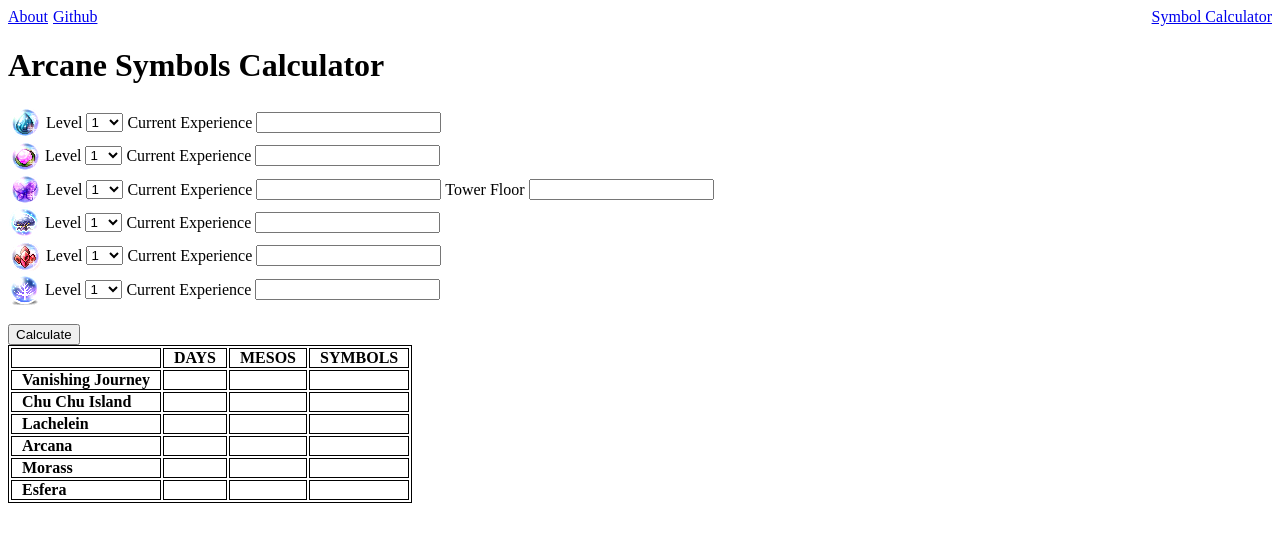
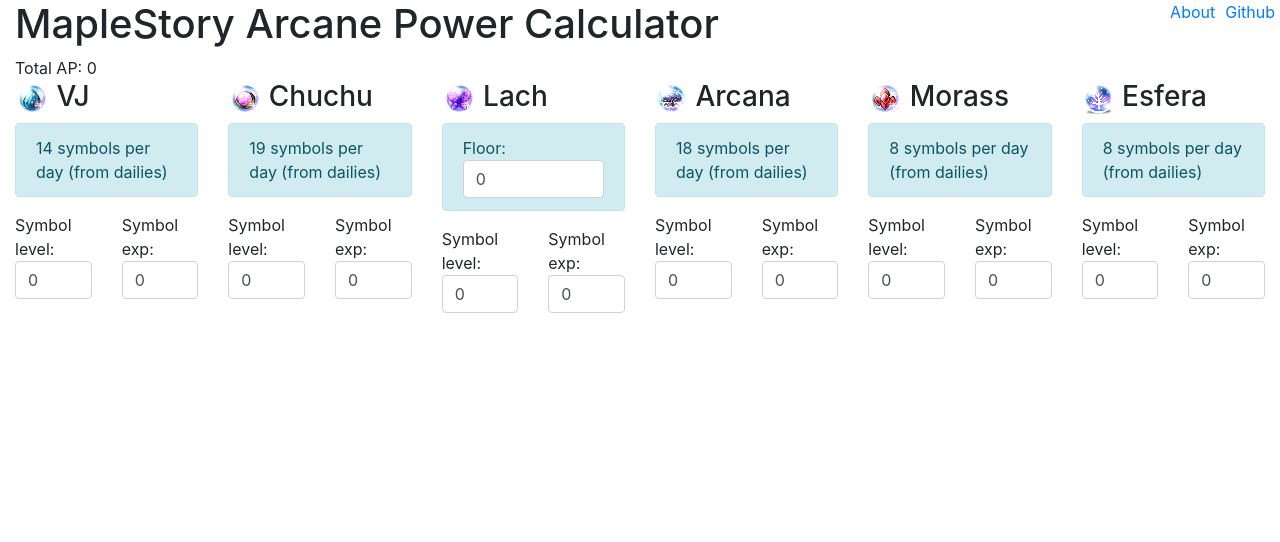
Before and after one commit to rontieu/Arcane-Symbol-Calculator, a PHP site: page / in a window 1280 px wide. Shown: the top 542 px of the page. Run offline with PHP 8.4, Linux system fonts and the light colour scheme; some libraries are stand-ins or nearby versions.

Commit message:
updated layout with bootstrap

```diff
--- a/index.html
+++ b/index.html
@@ -1,248 +1,223 @@
 <!DOCTYPE html>
-<html>
+<html lang="en">
   <head>
-	<title>Arcane Symbols Calculator</title>
+    <meta charset="utf-8">
+    <link rel="stylesheet" href="https://stackpath.bootstrapcdn.com/bootstrap/4.3.1/css/bootstrap.min.css" integrity="sha384-ggOyR0iXCbMQv3Xipma34MD+dH/1fQ784/j6cY/iJTQUOhcWr7x9JvoRxT2MZw1T" crossorigin="anonymous">
     <link rel="stylesheet" type="text/css" href="style.css">
-</head>
-<body>
-	<header>
+    <link rel="apple-touch-icon" sizes="180x180" href="/apple-touch-icon.png">
+    <link rel="icon" type="image/png" sizes="32x32" href="/favicon-32x32.png">
+    <link rel="icon" type="image/png" sizes="16x16" href="/favicon-16x16.png">
+    <link rel="manifest" href="/site.webmanifest">
+
   <div id="header-e1">
+      <a href="https://github.com/rontieu/arcane-symbol-calculator">Github</a>
+  </div>
+  <div id="header-e2">
       <a href="./about.html">About</a>
   </div>
-	<div id="header-e3">
-   		<a href="#">Symbol Calculator</a>
+
+    <div ng-app="symbolsApp" ng-controller="symbolsCtrl">
+      <div class="container-fluid">
+        <h1>MapleStory Arcane Power Calculator</h1>
+          Total AP: {{ totalAP() }}
+</head>
+
+
+  <div class="row">
+
+  <!-- Vanishing Journey -->
+  <div class="col-xl-2 col-lg-3 col-md-4 col-sm-6 col-xs-12">
+    <h3><img src="img/vjsymbol.png" /> VJ</h3>
+    <p class="alert alert-info">14 symbols per day (from dailies)</p>
+    <div class="row">
+    <div class="col-md-6">
+      Symbol level:
+      <input ng-model="symbols.vj.level" type="number"  class="form-control symbol-input" placeholder="Symbol level"/>
       </div>
-	<div id="header-e2">
-  		<a href="https://github.com/rontieu/arcane-symbol-calculator">Github</a>
+      <div class="col-md-6">
+        Symbol exp:
+        <input ng-model="symbols.vj.exp" type="number" class="form-control symbol-input" placeholder="Symbol EXP" />
       </div>
-	</header>
-
-	<h1>Arcane Symbols Calculator</h1>
-	<div id="Symbol" style="text-align: left">
-  		<img style="vertical-align:middle" src="img/vjsymbol.png" alt="">
-  		<span style="vertical-align:middle">Level</span>
-  		<select name="symbollevel" required="true" style="vertical-align:middle" class="input" id = "vjlvl">
-  		  	<option value="1">1</option>
- 			<option value="2">2</option>
-  			<option value="3">3</option>
-  			<option value="4">4</option>
-  			<option value="5">5</option>
-  			<option value="6">6</option>
-  			<option value="7">7</option>
-  			<option value="8">8</option>
-  			<option value="9">9</option>
-  			<option value="10">10</option>
-  			<option value="11">11</option>
-  			<option value="12">12</option>
-  			<option value="13">13</option>
-  			<option value="14">14</option>
-  			<option value="15">15</option>
-  			<option value="16">16</option>
-  			<option value="17">17</option>
-  			<option value="18">18</option>
-  			<option value="19">19</option>
-  			<option value="20">20</option>
-  		</select>
-  		<span style="vertical-align:middle">Current Experience</span>
-  		<input style="vertical-align:middle" type="text" name="field1" required="true" class="input" maxlength="3" id = "vjexp"/>
+    </div>
+    <br />
+    <table class="table table-striped" ng-show="symbols.vj.level > 0 && symbols.vj.level <= 20">
+      <tr>
+        <th>Level</th>
+        <th>Exp</th>
+        <th>Days left</th>
+      </tr>
+      <tr ng-repeat="(i, exp) in symbol.exp" ng-show="(i+1) > symbols.vj.level">
+        <td>{{ i + 1 }}</td>
+        <td>{{ exp }}</td>
+        <td>{{ Math.ceil((exp - cummulativeExp(symbols.vj)) / symbols.vj.perDay) }}</td>
+      </tr>
+    </table>
   </div>
 
-	<div id="Symbol" style="text-align: left">
-  		<img style="vertical-align:middle" src="img/chuchusymbol.png" alt="">
-  		<span style="vertical-align:middle">Level</span>
-  		<select name="symbollevel" required="true" style="vertical-align:middle" class="input" id = "chuchulvl">
-  		  	<option value="1">1</option>
- 			<option value="2">2</option>
-  			<option value="3">3</option>
-  			<option value="4">4</option>
-  			<option value="5">5</option>
-  			<option value="6">6</option>
-  			<option value="7">7</option>
-  			<option value="8">8</option>
-  			<option value="9">9</option>
-  			<option value="10">10</option>
-  			<option value="11">11</option>
-  			<option value="12">12</option>
-  			<option value="13">13</option>
-  			<option value="14">14</option>
-  			<option value="15">15</option>
-  			<option value="16">16</option>
-  			<option value="17">17</option>
-  			<option value="18">18</option>
-  			<option value="19">19</option>
-  			<option value="20">20</option>
-  		</select>
-  		<span style="vertical-align:middle">Current Experience</span>
-  		<input style="vertical-align:middle" type="text" name="field1" required="true" class="input" maxlength="3" id = "chuchuexp"/>
+  <!-- Chu Chu Island -->
+  <div class="col-xl-2 col-lg-3 col-md-4 col-sm-6 col-xs-12">
+    <h3><img src="img/chuchusymbol.png" /> Chuchu</h3>
+    <p class="alert alert-info">19 symbols per day (from dailies)</p>
+    <div class="row">
+    <div class="col-md-6">
+      Symbol level:
+      <input ng-model="symbols.chuchu.level" type="number"  class="form-control symbol-input" placeholder="Symbol level"/>
+      </div>
+      <div class="col-md-6">
+        Symbol exp:
+        <input ng-model="symbols.chuchu.exp" type="number" class="form-control symbol-input" placeholder="Symbol EXP" />
+      </div>
+    </div>
+    <br />
+    <table class="table table-striped" ng-show="symbols.chuchu.level > 0 && symbols.chuchu.level <= 20">
+      <tr>
+        <th>Level</th>
+        <th>Exp</th>
+        <th>Days left</th>
+      </tr>
+      <tr ng-repeat="(i, exp) in symbol.exp" ng-show="(i+1) > symbols.chuchu.level">
+        <td>{{ i + 1 }}</td>
+        <td>{{ exp }}</td>
+        <td>{{ Math.ceil((exp - cummulativeExp(symbols.chuchu)) / symbols.chuchu.perDay) }}</td>
+      </tr>
+    </table>
   </div>
 
-	<div id="Symbol" style="text-align: left">
-  		<img style="vertical-align:middle" src="img/lachsymbol.png" alt="">
-  		<span style="vertical-align:middle">Level</span>
-  		<select name="symbollevel" required="true" style="vertical-align:middle" class="input" id = "lachlvl">
-  		  	<option value="1">1</option>
- 			<option value="2">2</option>
-  			<option value="3">3</option>
-  			<option value="4">4</option>
-  			<option value="5">5</option>
-  			<option value="6">6</option>
-  			<option value="7">7</option>
-  			<option value="8">8</option>
-  			<option value="9">9</option>
-  			<option value="10">10</option>
-  			<option value="11">11</option>
-  			<option value="12">12</option>
-  			<option value="13">13</option>
-  			<option value="14">14</option>
-  			<option value="15">15</option>
-  			<option value="16">16</option>
-  			<option value="17">17</option>
-  			<option value="18">18</option>
-  			<option value="19">19</option>
-  			<option value="20">20</option>
-  		</select>
-  		<span style="vertical-align:middle">Current Experience</span>
-  		<input style="vertical-align:middle" type="text" name="field1" required="true" class="input" maxlength="3" id = "lachexp"/>
-  		<span style="vertical-align:middle">Tower Floor</span>
-  		<input style="vertical-align:middle" type="text" name="field1" required="true" class="input" maxlength="3" id = "lachfloor"/>
+  <!-- Lachelein -->
+  <div class="col-xl-2 col-lg-3 col-md-4 col-sm-6 col-xs-12">
+    <h3><img src="img/lachsymbol.png" /> Lach</h3>
+    <div class="alert alert-info form-group">
+      Floor:
+      <input ng-model="symbols.lach.floor" type="number" class="form-control input-sm" id="inputsm" placeholder="Symbol level"/>
     </div>
 
-	<div id="Symbol" style="text-align: left">
-  		<img style="vertical-align:middle" src="img/arcanasymbol.png" alt="">
-  		<span style="vertical-align:middle">Level</span>
-  		<select name="symbollevel" required="true" style="vertical-align:middle" class="input" id = "arcanalvl">
-  		  	<option value="1">1</option>
- 			<option value="2">2</option>
-  			<option value="3">3</option>
-  			<option value="4">4</option>
-  			<option value="5">5</option>
-  			<option value="6">6</option>
-  			<option value="7">7</option>
-  			<option value="8">8</option>
-  			<option value="9">9</option>
-  			<option value="10">10</option>
-  			<option value="11">11</option>
-  			<option value="12">12</option>
-  			<option value="13">13</option>
-  			<option value="14">14</option>
-  			<option value="15">15</option>
-  			<option value="16">16</option>
-  			<option value="17">17</option>
-  			<option value="18">18</option>
-  			<option value="19">19</option>
-  			<option value="20">20</option>
-  		</select>
-  		<span style="vertical-align:middle">Current Experience</span>
-  		<input style="vertical-align:middle" type="text" name="field1" required="true" class="input" maxlength="3" id = "arcanaexp"/>
+    <div class="row">
+      <div class="col-sm-6">
+        Symbol level:
+        <input ng-model="symbols.lach.level" type="number" class="form-control" placeholder="Symbol level"/>
+      </div>
+      <div class="col-sm-6">
+        Symbol exp:
+        <input ng-model="symbols.lach.exp" type="number" class="form-control" placeholder="Symbol EXP" />
+      </div>
+    </div>
+    <br />
+    <table class="table table-striped" ng-show="symbols.lach.level > 0 && symbols.lach.level <= 20">
+      <tr>
+        <th>Level</th>
+        <th>Exp</th>
+        <th>Days left</th>
+      </tr>
+      <tr ng-repeat="(i, exp) in symbol.exp" ng-show="(i+1) > symbols.lach.level">
+        <td>{{ i + 1 }}</td>
+        <td>{{ exp }}</td>
+        <td>{{ Math.ceil((exp - cummulativeExp(symbols.lach)) / ((symbols.lach.floor*3/30)+5)) }}</td>
+      </tr>
+    </table>
   </div>
 
-	<div id="Symbol" style="text-align: left">
-  		<img style="vertical-align:middle" src="img/morasssymbol.png" alt="">
-  		<span style="vertical-align:middle">Level</span>
-  		<select name="symbollevel" required="true" style="vertical-align:middle" class="input" id = "morasslvl">
-  		  	<option value="1">1</option>
- 			<option value="2">2</option>
-  			<option value="3">3</option>
-  			<option value="4">4</option>
-  			<option value="5">5</option>
-  			<option value="6">6</option>
-  			<option value="7">7</option>
-  			<option value="8">8</option>
-  			<option value="9">9</option>
-  			<option value="10">10</option>
-  			<option value="11">11</option>
-  			<option value="12">12</option>
-  			<option value="13">13</option>
-  			<option value="14">14</option>
-  			<option value="15">15</option>
-  			<option value="16">16</option>
-  			<option value="17">17</option>
-  			<option value="18">18</option>
-  			<option value="19">19</option>
-  			<option value="20">20</option>
-  		</select>
-  		<span style="vertical-align:middle">Current Experience</span>
-  		<input style="vertical-align:middle" type="text" name="field1" required="true" class="input" maxlength="3" id = "morassexp"/>
+  <!-- Arcana -->
+  <div class="col-xl-2 col-lg-3 col-md-4 col-sm-6 col-xs-12">
+    <h3><img src="img/arcanasymbol.png" /> Arcana</h3>
+    <p class="alert alert-info">18 symbols per day (from dailies)</p>
+    <div class="row">
+    <div class="col-md-6">
+      Symbol level:
+      <input ng-model="symbols.arcana.level" type="number"  class="form-control symbol-input" placeholder="Symbol level"/>
+      </div>
+      <div class="col-md-6">
+        Symbol exp:
+        <input ng-model="symbols.arcana.exp" type="number" class="form-control symbol-input" placeholder="Symbol EXP" />
+      </div>
+    </div>
+    <br />
+    <table class="table table-striped" ng-show="symbols.arcana.level > 0 && symbols.arcana.level <= 20">
+      <tr>
+        <th>Level</th>
+        <th>Exp</th>
+        <th>Days left</th>
+      </tr>
+      <tr ng-repeat="(i, exp) in symbol.exp" ng-show="(i+1) > symbols.arcana.level">
+        <td>{{ i + 1 }}</td>
+        <td>{{ exp }}</td>
+        <td>{{ Math.ceil((exp - cummulativeExp(symbols.arcana)) / symbols.arcana.perDay) }}</td>
+      </tr>
+    </table>
   </div>
 
-	<div id="Symbol" style="text-align: left">
-  		<img style="vertical-align:middle" src="img/esferasymbol.png" alt="">
-  		<span style="vertical-align:middle">Level</span>
-  		<select name="symbollevel" required="true" style="vertical-align:middle" class="input" id = "esferalvl">
-  		  	<option value="1">1</option>
- 			<option value="2">2</option>
-  			<option value="3">3</option>
-  			<option value="4">4</option>
-  			<option value="5">5</option>
-  			<option value="6">6</option>
-  			<option value="7">7</option>
-  			<option value="8">8</option>
-  			<option value="9">9</option>
-  			<option value="10">10</option>
-  			<option value="11">11</option>
-  			<option value="12">12</option>
-  			<option value="13">13</option>
-  			<option value="14">14</option>
-  			<option value="15">15</option>
-  			<option value="16">16</option>
-  			<option value="17">17</option>
-  			<option value="18">18</option>
-  			<option value="19">19</option>
-  			<option value="20">20</option>
-  		</select>
-  		<span style="vertical-align:middle">Current Experience</span>
-  		<input style="vertical-align:middle" type="text" name="field1" required="true" class="input" maxlength="3" id = "esferaexp"/>
+  <!-- Morass -->
+  <div class="col-xl-2 col-lg-3 col-md-4 col-sm-6 col-xs-12">
+    <h3><img src="img/morasssymbol.png" /> Morass</h3>
+    <p class="alert alert-info">8 symbols per day (from dailies)</p>
+    <div class="row">
+    <div class="col-md-6">
+      Symbol level:
+      <input ng-model="symbols.morass.level" type="number"  class="form-control symbol-input" placeholder="Symbol level"/>
+      </div>
+      <div class="col-md-6">
+        Symbol exp:
+        <input ng-model="symbols.morass.exp" type="number" class="form-control symbol-input" placeholder="Symbol EXP" />
+      </div>
+    </div>
+    <br />
+    <table class="table table-striped" ng-show="symbols.morass.level > 0 && symbols.morass.level <= 20">
+      <tr>
+        <th>Level</th>
+        <th>Exp</th>
+        <th>Days left</th>
+      </tr>
+      <tr ng-repeat="(i, exp) in symbol.exp" ng-show="(i+1) > symbols.morass.level">
+        <td>{{ i + 1 }}</td>
+        <td>{{ exp }}</td>
+        <td>{{ Math.ceil((exp - cummulativeExp(symbols.morass)) / symbols.morass.perDay) }}</td>
+      </tr>
+    </table>
   </div>
 
-	<br>
-	<button id="enter">Calculate</button>
-	<br>
-
-<table id="table" style="border:1px solid black">
+  <!-- Esfera -->
+  <div class="col-xl-2 col-lg-3 col-md-4 col-sm-6 col-xs-12">
+    <h3><img src="img/esferasymbol.png" /> Esfera</h3>
+    <p class="alert alert-info">8 symbols per day (from dailies)</p>
+    <div class="row">
+    <div class="col-md-6">
+      Symbol level:
+      <input ng-model="symbols.esfera.level" type="number"  class="form-control symbol-input" placeholder="Symbol level"/>
+      </div>
+      <div class="col-md-6">
+        Symbol exp:
+        <input ng-model="symbols.esfera.exp" type="number" class="form-control symbol-input" placeholder="Symbol EXP" />
+      </div>
+    </div>
+    <br />
+    <table class="table table-striped" ng-show="symbols.esfera.level > 0 && symbols.esfera.level <= 20">
       <tr>
-	    <td><strong></strong></td>
-	    <td><strong>DAYS</strong></td>
-	    <td><strong>MESOS</strong></td>
-	    <td><strong>SYMBOLS</strong></td>
+        <th>Level</th>
+        <th>Exp</th>
+        <th>Days left</th>
       </tr>
- 	<tr>
-	    <td id = left><strong>Vanishing Journey</strong></td>
-	    <td></td>
-	    <td></td>
-	    <td></td>
- 	</tr>
- 	<tr>
-	    <td id = left><strong>Chu Chu Island</strong></td>
-	    <td></td>
-	    <td></td>
-	    <td></td>
-    </tr>
-    <tr>
-	    <td id = left><strong>Lachelein</strong></td>
-	    <td></td>
-	    <td></td>
-	    <td></td>
-    </tr>
-    <tr>
-	    <td id = left><strong>Arcana</strong></td>
-	    <td></td>
-	    <td></td>
-	    <td></td>
-    </tr>
-    <tr>
-	    <td id = left><strong>Morass</strong></td>
-	    <td></td>
-	    <td></td>
-	    <td></td>
-    </tr>
-    <tr>
-	    <td id = left><strong>Esfera</strong></td>
-	    <td></td>
-	    <td></td>
-	    <td></td>
+      <tr ng-repeat="(i, exp) in symbol.exp" ng-show="(i+1) > symbols.esfera.level">
+        <td>{{ i + 1 }}</td>
+        <td>{{ exp }}</td>
+        <td>{{ Math.ceil((exp - cummulativeExp(symbols.esfera)) / symbols.esfera.perDay) }}</td>
       </tr>
     </table>
+  </div>
 
-	<script type="text/javascript" src="script.js"></script>
-</body>
+
+
+
+
+
+
+
+</div>
+  </div>
+</div>
+
+<script src="https://ajax.googleapis.com/ajax/libs/jquery/1.10.2/jquery.min.js"></script>
+<script src="https://cdnjs.cloudflare.com/ajax/libs/angular.js/1.6.5/angular.min.js"></script>
+<script src="script.js"></script>
+
+
+
 </html>
--- a/style.css
+++ b/style.css
@@ -1,18 +1,13 @@
-td{
-	text-align: center;
-	padding: 0px 10px;
+#header-e1 {float: right;
+padding-right: 5px;
+padding-left: 10px;
 }
 
-table, td, th {
-  border: 1px solid black;
+#header-e2 {float:right;
+padding:left 5px;
 }
 
-#left{
-	text-align: left;
+#header-e3 {float:right;
+padding:right 50px;
+padding:left 50px;
 }
-
-#header-e1 {float: left;
-padding-right: 5px;
-}
-#header-e2 {overflow: hidden;}
-#header-e3 {float: right;}
```
Also changed, not shown: about.html (+12 -8 lines), script.js (+62 -151 lines), android-chrome-192x192.png (added), android-chrome-512x512.png (added), apple-touch-icon.png (added), favicon-16x16.png (added), favicon-32x32.png (added), favicon.ico (added), site.webmanifest (added). Lines whose indentation alone changed are shown as unchanged.
